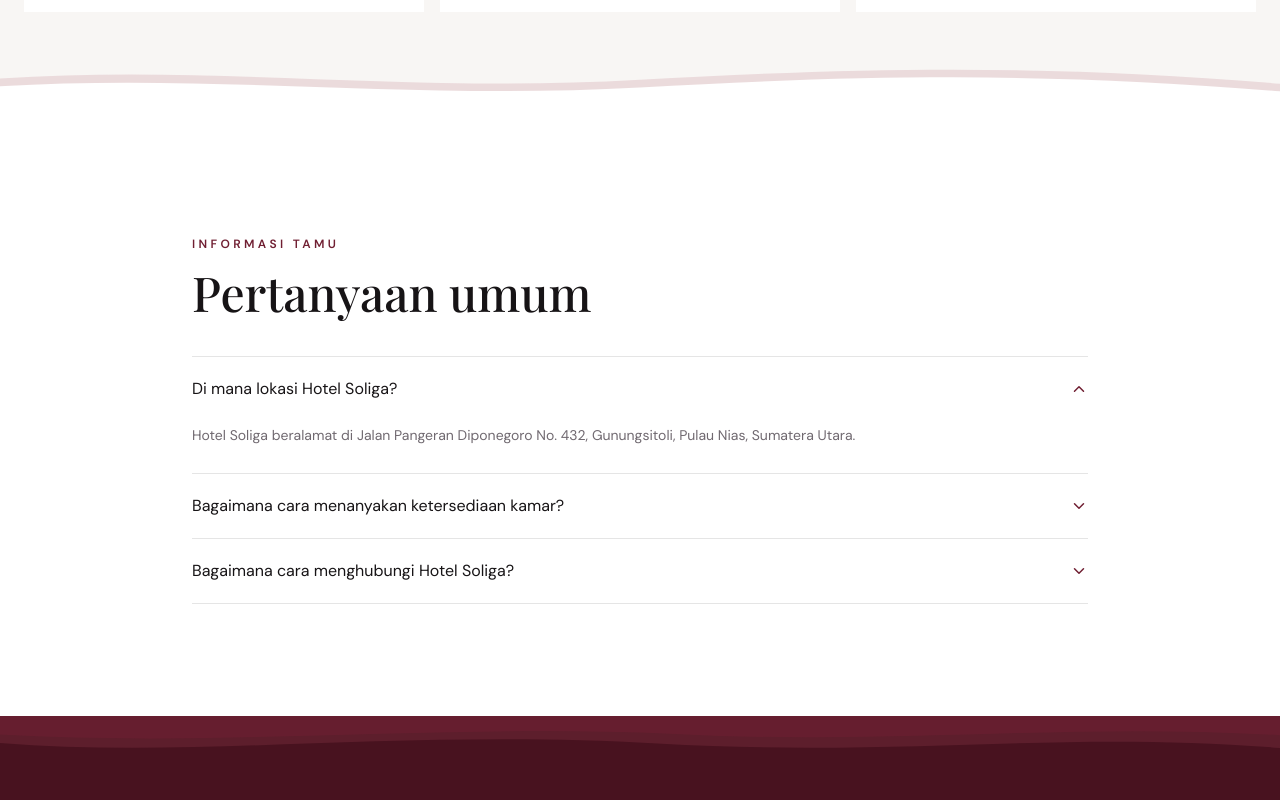
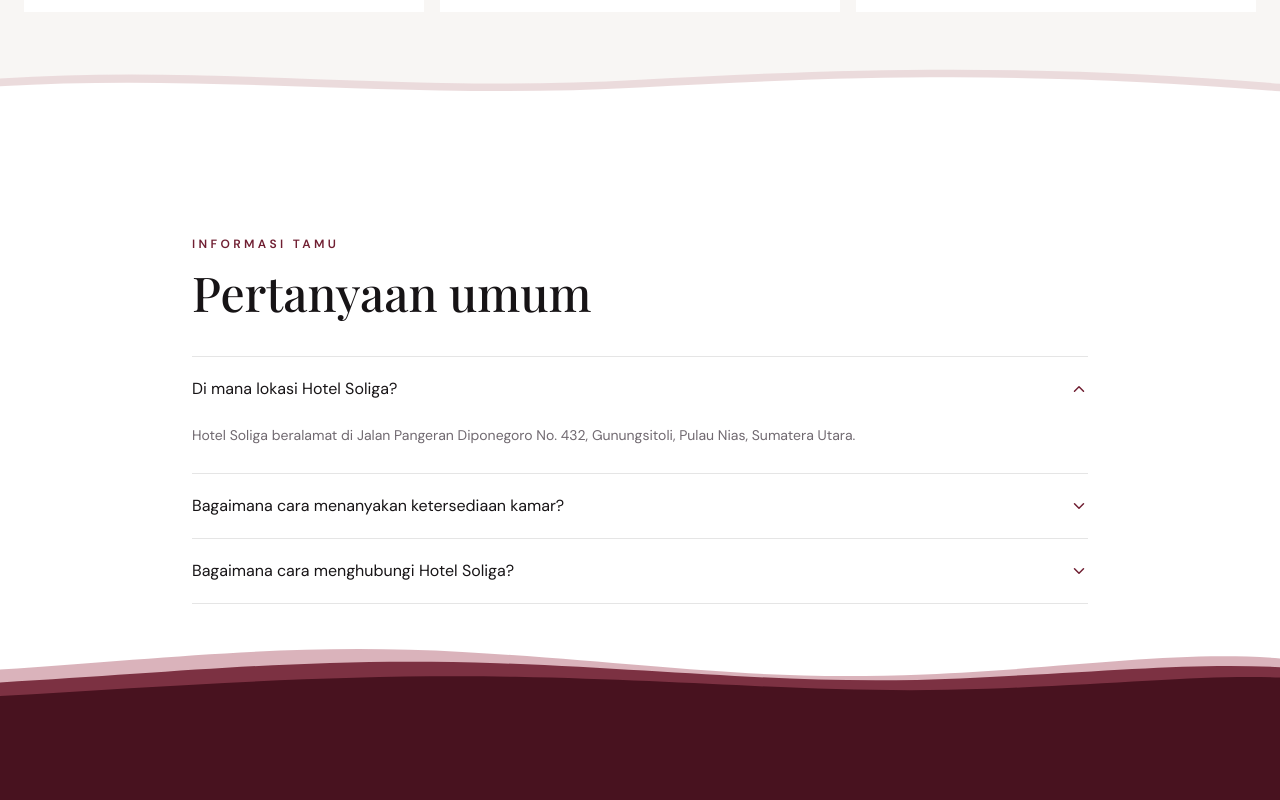
Before and after one commit to Laplace-F/soliga-hotel, a React (Vite) app: page / in a window 1280 px wide. Shown: the part 3960-4760 px from the top of the page. Built offline with nearby package versions, Linux system fonts and the light colour scheme.

Commit message:
Add organic footer transition and CTA contrast states

```diff
--- a/src/App.jsx
+++ b/src/App.jsx
@@ -10,7 +10,7 @@
 
 function NotFound() {
   const { t } = useTranslation();
-  return <main className="flex min-h-[75vh] flex-col items-center justify-center px-6 pt-24 text-center"><img src="/images/soli.svg" alt={t("errors.mascotAlt")} className="mb-5 h-24 w-24"/><p className="text-xs font-bold uppercase tracking-[.25em] text-[#701f32]">404</p><h1 className="mt-3 font-display text-4xl">{t("errors.title")}</h1><p className="mt-3 max-w-md text-[var(--muted)]">{t("errors.body")}</p><Link to="/" className="mt-6 bg-[#701f32] px-6 py-3 text-sm font-semibold text-white">{t("errors.home")}</Link></main>;
+  return <main className="flex min-h-[75vh] flex-col items-center justify-center px-6 pt-24 text-center"><img src="/images/soli.svg" alt={t("errors.mascotAlt")} className="mb-5 h-24 w-24"/><p className="text-xs font-bold uppercase tracking-[.25em] text-[#701f32]">404</p><h1 className="mt-3 font-display text-4xl">{t("errors.title")}</h1><p className="mt-3 max-w-md text-[var(--muted)]">{t("errors.body")}</p><Link to="/" className="mt-6 bg-[#701f32] px-6 py-3 text-sm font-semibold text-white hover:text-white active:text-white focus-visible:text-white">{t("errors.home")}</Link></main>;
 }
 
 export default function App() {
--- a/src/components/FAQ.jsx
+++ b/src/components/FAQ.jsx
@@ -1,14 +1,14 @@
 import { useState } from "react";
 import { ChevronDown } from "lucide-react";
 import { useTranslation } from "react-i18next";
-import { Reveal } from "./ScrollEffects";
+import { Reveal, SectionConnector } from "./ScrollEffects";
 
 export default function FAQ() {
   const { t } = useTranslation();
   const [active, setActive] = useState(0);
   const items = t("faq.items", { returnObjects: true });
-  return <section className="bg-white px-6 py-20 md:py-28"><div className="mx-auto max-w-4xl">
+  return <section className="relative bg-white px-6 py-20 md:py-28"><div className="mx-auto max-w-4xl">
     <Reveal className="mb-10"><p className="mb-4 text-xs font-semibold uppercase tracking-[.28em] text-[#701f32]">{t("faq.label")}</p><h2 className="font-display text-4xl md:text-5xl">{t("faq.title")}</h2></Reveal>
     <div className="border-t border-black/10">{items.map((item, i) => <Reveal key={item.question} delay={i * 0.06} direction="left" className="border-b border-black/10"><h3><button aria-expanded={active === i} onClick={() => setActive(active === i ? -1 : i)} className="flex w-full items-center justify-between gap-4 py-5 text-left font-medium"><span>{item.question}</span><ChevronDown size={18} className={`shrink-0 text-[#701f32] transition-transform ${active === i ? "rotate-180" : ""}`} /></button></h3>{active === i && <p className="max-w-3xl pb-6 pr-8 text-sm leading-7 text-[var(--muted)]">{item.answer}</p>}</Reveal>)}</div>
-  </div></section>;
+  </div><SectionConnector variant="faqFooter" /></section>;
 }
--- a/src/components/Footer.jsx
+++ b/src/components/Footer.jsx
@@ -1,17 +1,16 @@
 import { Link } from "react-router-dom";
 import { useTranslation } from "react-i18next";
 import { MapPin, Phone, Mail, ArrowUpRight } from "lucide-react";
-import { Reveal, SectionConnector } from "./ScrollEffects";
+import { Reveal } from "./ScrollEffects";
 
 export default function Footer() {
   const { t } = useTranslation();
   const items = [["story", "nav.story"], ["rooms", "nav.rooms"], ["facilities", "nav.facilities"], ["contact", "nav.contact"]];
   return <footer id="contact" className="relative overflow-hidden bg-[var(--maroon-dark)] px-6 pb-0 pt-20 text-white md:pt-24">
-    <SectionConnector variant="footer" />
     <div className="mx-auto grid max-w-7xl gap-10 border-b border-white/15 pb-12 md:grid-cols-[1.2fr_.8fr_1.2fr]">
       <Reveal><Link to="/" className="inline-flex items-center gap-3"><img src="/images/Home/logo%20soliga%20transparan.png" alt="" className="h-12 w-12 object-contain" /><span className="font-display text-2xl">SOLIGA <small className="block font-sans text-[9px] tracking-[.3em]">HOTEL · NIAS</small></span></Link><p className="mt-5 max-w-sm text-sm leading-6 text-white/65">{t("footer.description")}</p></Reveal>
       <Reveal delay={0.08}><h2 className="mb-5 text-xs font-bold uppercase tracking-[.2em] text-white/55">{t("footer.explore.title")}</h2><ul className="space-y-3">{items.map(([id, key]) => <li key={id}><a href={`/#${id}`} className="text-sm text-white/85 underline-offset-4 transition hover:text-white hover:underline focus-visible:underline">{t(key)}</a></li>)}</ul></Reveal>
-      <Reveal delay={0.16}><h2 className="mb-5 text-xs font-bold uppercase tracking-[.2em] text-white/55">{t("footer.contact.title")}</h2><div className="space-y-4 text-sm text-white/85"><p className="flex gap-3"><MapPin size={17} className="mt-0.5 shrink-0 text-white/80" /><span>{t("footer.contact.address.line1")} {t("footer.contact.address.line2")}</span></p><a className="flex items-center gap-3 underline-offset-4 hover:text-white hover:underline focus-visible:underline" href="tel:+6281370291919"><Phone size={16} className="text-white/80" />{t("footer.contact.phone")}</a><a className="flex items-center gap-3 underline-offset-4 hover:text-white hover:underline focus-visible:underline" href="mailto:hotelsoliganias@gmail.com"><Mail size={16} className="text-white/80" />{t("footer.contact.email")}</a></div><a href="https://wa.me/6282273316767?text=Halo%20saya%20ingin%20booking%20kamar" target="_blank" rel="noreferrer" className="mt-6 inline-flex items-center gap-2 border border-white/60 px-4 py-3 text-xs font-semibold uppercase tracking-widest transition hover:bg-white hover:text-[#171416]">{t("nav.book")} <ArrowUpRight size={15} /></a></Reveal>
+      <Reveal delay={0.16}><h2 className="mb-5 text-xs font-bold uppercase tracking-[.2em] text-white/55">{t("footer.contact.title")}</h2><div className="space-y-4 text-sm text-white/85"><p className="flex gap-3"><MapPin size={17} className="mt-0.5 shrink-0 text-white/80" /><span>{t("footer.contact.address.line1")} {t("footer.contact.address.line2")}</span></p><a className="flex items-center gap-3 underline-offset-4 hover:text-white hover:underline focus-visible:underline" href="tel:+6281370291919"><Phone size={16} className="text-white/80" />{t("footer.contact.phone")}</a><a className="flex items-center gap-3 underline-offset-4 hover:text-white hover:underline focus-visible:underline" href="mailto:hotelsoliganias@gmail.com"><Mail size={16} className="text-white/80" />{t("footer.contact.email")}</a></div><a href="https://wa.me/6282273316767?text=Halo%20saya%20ingin%20booking%20kamar" target="_blank" rel="noreferrer" className="mt-6 inline-flex items-center gap-2 border border-white/60 px-4 py-3 text-xs font-semibold uppercase tracking-widest text-white transition hover:bg-white hover:text-[#171416] active:bg-white active:text-[#171416] focus-visible:text-white">{t("nav.book")} <ArrowUpRight size={15} /></a></Reveal>
     </div>
     <div className="-mx-6 mt-8 border-t border-white/15 bg-[var(--maroon)] px-6 py-5">
       <Reveal as="div" direction="none" className="mx-auto flex max-w-7xl flex-col gap-2 text-xs text-white/85 sm:flex-row sm:items-center sm:justify-between"><span>{t("footer.copyright")}</span><span>{t("footer.location")}</span></Reveal>
--- a/src/components/Hero.jsx
+++ b/src/components/Hero.jsx
@@ -16,7 +16,7 @@
         <Reveal as="h1" delay={0.08} className="font-display max-w-2xl text-5xl leading-[1.08] md:text-7xl">{t("hero.title")}</Reveal>
         <Reveal as="p" delay={0.16} className="mt-6 max-w-xl text-base leading-7 text-white md:text-lg">{t("hero.subtitle")}</Reveal>
         <Reveal delay={0.24} className="mt-9 flex flex-wrap gap-3">
-          <button onClick={() => scrollToSection("rooms")} className="group inline-flex min-h-12 items-center gap-3 bg-[#701f32] px-6 text-sm font-semibold text-white transition hover:bg-[#a84a5e] active:scale-[.98]">{t("hero.roomsCta")} <ArrowRight size={17} className="transition-transform group-hover:translate-x-1" /></button>
+          <button onClick={() => scrollToSection("rooms")} className="group inline-flex min-h-12 items-center gap-3 bg-[#701f32] px-6 text-sm font-semibold text-white transition hover:bg-[#a84a5e] hover:text-white active:scale-[.98] active:text-white focus-visible:text-white">{t("hero.roomsCta")} <ArrowRight size={17} className="transition-transform group-hover:translate-x-1" /></button>
           <a href="https://wa.me/6282273316767?text=Halo%20saya%20ingin%20bertanya%20tentang%20Hotel%20Soliga" target="_blank" rel="noreferrer" className="inline-flex min-h-12 items-center border border-white/70 px-6 text-sm font-semibold text-white transition hover:bg-white hover:text-[#171416] active:scale-[.98]">{t("hero.contactCta")}</a>
         </Reveal>
       </div>
--- a/src/components/Navbar.jsx
+++ b/src/components/Navbar.jsx
@@ -32,7 +32,7 @@
         <div className="flex items-center gap-2 border-l border-black/10 pl-5 text-xs" aria-label={t("nav.language")}>
           {["id", "en"].map((lang) => <button key={lang} onClick={() => i18n.changeLanguage(lang)} aria-pressed={i18n.language.startsWith(lang)} className={`uppercase ${i18n.language.startsWith(lang) ? "font-bold text-[#701f32]" : "text-[var(--muted)]"}`}>{lang}</button>)}
         </div>
-        <a href={bookingUrl} target="_blank" rel="noreferrer" className="bg-[#701f32] px-5 py-3 text-xs font-semibold uppercase tracking-widest text-white transition hover:bg-[#48121f]">{t("nav.book")}</a>
+        <a href={bookingUrl} target="_blank" rel="noreferrer" className="bg-[#701f32] px-5 py-3 text-xs font-semibold uppercase tracking-widest text-white transition hover:bg-[#48121f] hover:text-white active:text-white focus-visible:text-white">{t("nav.book")}</a>
       </div>
       <button type="button" onClick={() => setOpen(!open)} className="grid h-11 w-11 place-items-center text-[#701f32] md:hidden" aria-label={open ? t("nav.closeMenu") : t("nav.openMenu")} aria-expanded={open}>{open ? <X /> : <Menu />}</button>
     </nav>
@@ -44,7 +44,7 @@
       className: "border-t border-black/10 bg-white px-6 pb-6 pt-3 shadow-lg md:hidden",
     }, <div className="flex flex-col">
       {items.map(([id, key]) => <button key={id} onClick={() => jump(id)} className="border-b border-black/5 py-4 text-left text-sm font-semibold uppercase tracking-wider">{t(key)}</button>)}
-      <div className="flex items-center justify-between py-5"><div className="flex gap-4">{["id", "en"].map((lang) => <button key={lang} onClick={() => i18n.changeLanguage(lang)} aria-pressed={i18n.language.startsWith(lang)} className="uppercase">{lang}</button>)}</div><a onClick={close} href={bookingUrl} target="_blank" rel="noreferrer" className="bg-[#701f32] px-5 py-3 text-xs font-semibold uppercase tracking-widest text-white">{t("nav.book")}</a></div>
+      <div className="flex items-center justify-between py-5"><div className="flex gap-4">{["id", "en"].map((lang) => <button key={lang} onClick={() => i18n.changeLanguage(lang)} aria-pressed={i18n.language.startsWith(lang)} className="uppercase">{lang}</button>)}</div><a onClick={close} href={bookingUrl} target="_blank" rel="noreferrer" className="bg-[#701f32] px-5 py-3 text-xs font-semibold uppercase tracking-widest text-white hover:text-white active:text-white focus-visible:text-white">{t("nav.book")}</a></div>
     </div>)}</AnimatePresence>
   </header>;
 }
--- a/src/components/ScrollEffects.jsx
+++ b/src/components/ScrollEffects.jsx
@@ -75,6 +75,14 @@
       { fill: "var(--surface-white)", d: "M0 41 C240 21 460 63 720 43 C1010 20 1200 22 1440 49 V100 H0Z" },
     ],
   },
+  faqFooter: {
+    placement: "bottom-0 h-16 md:h-20",
+    layers: [
+      { fill: "var(--maroon-light)", opacity: 0.42, d: "M0 42 C190 28 330 8 520 20 C740 34 840 57 1040 48 C1210 40 1320 18 1440 28 V100 H0Z" },
+      { fill: "var(--maroon)", opacity: 0.88, d: "M0 58 C210 45 350 26 560 34 C770 43 900 62 1080 53 C1240 45 1340 33 1440 39 V100 H0Z" },
+      { fill: "var(--maroon-dark)", d: "M0 75 C200 62 380 47 580 51 C800 56 930 73 1110 66 C1260 60 1360 48 1440 52 V100 H0Z" },
+    ],
+  },
   reservation: {
     placement: "top-0 h-12 md:h-14",
     layers: [
@@ -94,13 +102,6 @@
     layers: [
       { fill: "var(--maroon-light)", opacity: 0.18, d: "M0 0 H1440 V38 C1190 53 1010 17 760 31 C490 48 248 55 0 32Z" },
       { fill: "#48121f", d: "M0 0 H1440 V25 C1190 42 1010 7 760 20 C490 37 248 43 0 21Z" },
-    ],
-  },
-  footer: {
-    placement: "top-0 h-12 md:h-16",
-    layers: [
-      { fill: "var(--maroon-light)", opacity: 0.22, d: "M0 0 H1440 V50 C1190 22 1020 65 740 43 C450 20 220 67 0 42Z" },
-      { fill: "var(--maroon)", opacity: 0.52, d: "M0 0 H1440 V30 C1200 10 1010 46 760 28 C500 11 260 49 0 29Z" },
     ],
   },
 };
```
Also changed, not shown: src/pages/RoomDetail.jsx (+2 -2 lines).
